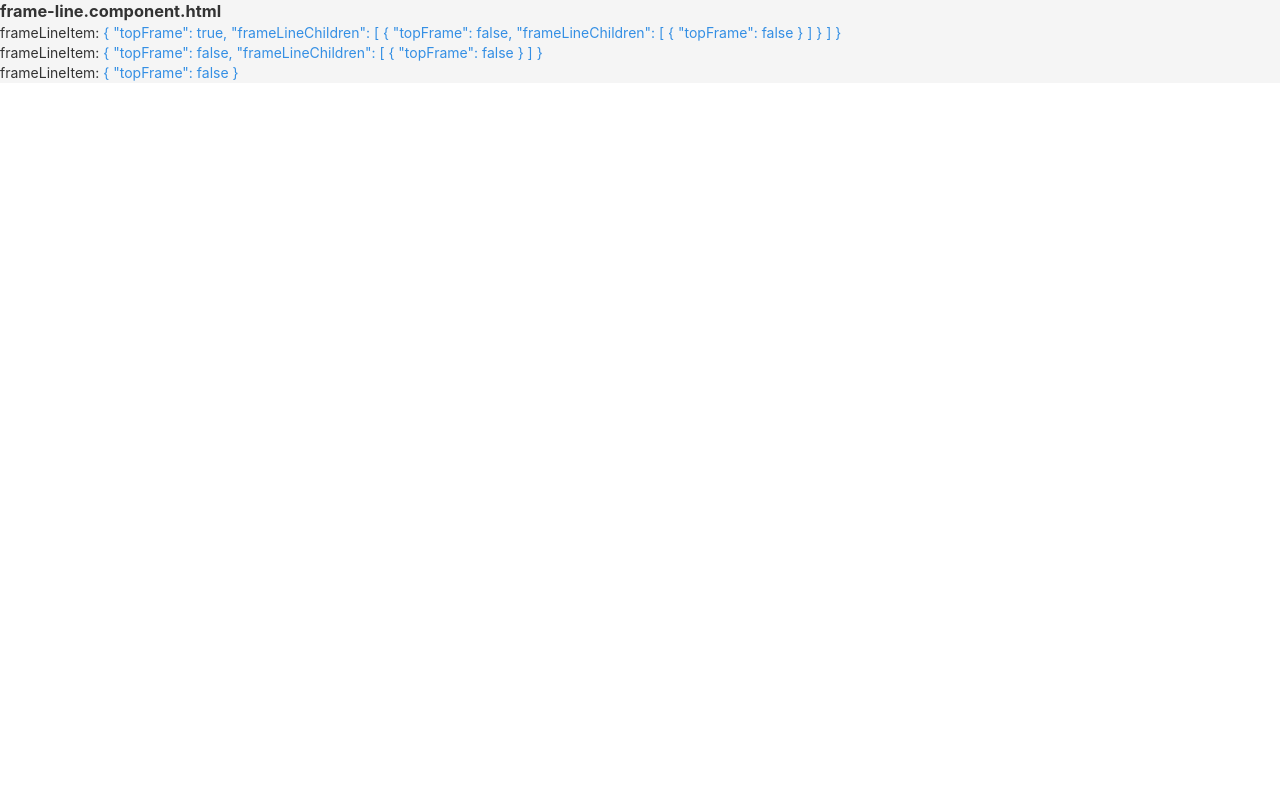
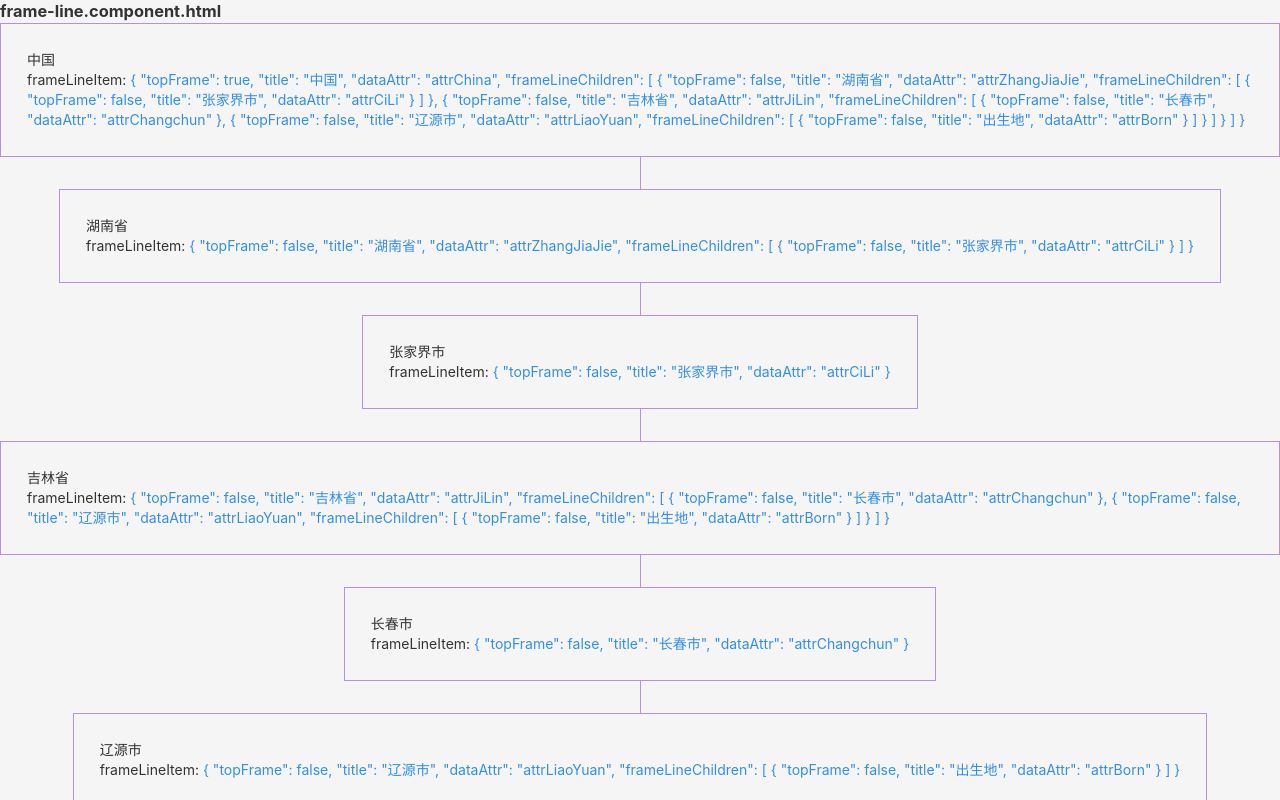
Before and after one commit to RyenToretto/angular-frame-line, an Angular app: page /frame-line in a window 1280 px wide. Shown: the top 800 px of the page. Built offline with nearby package versions, Linux system fonts and the light colour scheme.

Commit message:
数据模拟

```diff
--- a/src/app/components/frame-line/frame-line-children/frame-line-children.component.scss
+++ b/src/app/components/frame-line/frame-line-children/frame-line-children.component.scss
@@ -1,3 +1,5 @@
+@import "./frame-line-item/frame-line-item.component.scss";
+
 .frame-line-children {
   box-sizing: border-box;
   width: 100%;
--- a/src/app/components/frame-line/frame-line-children/frame-line-item/frame-line-item.component.html
+++ b/src/app/components/frame-line/frame-line-children/frame-line-item/frame-line-item.component.html
@@ -1,4 +1,17 @@
 <div class="frame-line-item">
-  frameLineItem: <span>{{ frameLineItem | json}}</span>
+  <div class="frame-line-item-box">
+    <div class="frame-line-item-wrapper">
+      <div class="frame-line-item-content">
+        <div class="frame-line-item-title">{{ frameLineItem.title }}</div>
+        <div class="frame-line-item-detail">
+          frameLineItem: <span>{{ frameLineItem | json}}</span>
+        </div>
+      </div>
+    </div>
+
+    <div class="item-y-line-box">
+      <div class="item-y-line"></div>
+    </div>
+  </div>
   <app-frame-line-children [frameLineChildren]="frameLineItem.frameLineChildren"></app-frame-line-children>
 </div>
--- a/src/app/components/frame-line/frame-line-children/frame-line-item/frame-line-item.component.scss
+++ b/src/app/components/frame-line/frame-line-children/frame-line-item/frame-line-item.component.scss
@@ -1,4 +1,32 @@
 .frame-line-item {
   box-sizing: border-box;
   width: 100%;
+  .frame-line-item-box {
+    box-sizing: border-box;
+    width: 100%;
+    .frame-line-item-wrapper {
+      box-sizing: border-box;
+      width: 100%;
+      display: flex;
+      align-items: center;
+      justify-content: center;
+      .frame-line-item-content {
+        box-sizing: border-box;
+        padding: 26px;
+        border: 1px solid #b88de2;
+      }
+    }
+    .item-y-line-box {
+      box-sizing: border-box;
+      height: 4vh;
+      display: flex;
+      align-items: center;
+      justify-content: center;
+      .item-y-line {
+        width: 1px;
+        height: 100%;
+        background-color: #b88de2;
+      }
+    }
+  }
 }
--- a/src/app/components/frame-line/frame-line.declare.ts
+++ b/src/app/components/frame-line/frame-line.declare.ts
@@ -1,4 +1,6 @@
 export interface frameLineItemType {
     topFrame?: boolean;
+    title?: string;
+    dataAttr?: string;
     frameLineChildren?: frameLineItemType[];
 }
--- a/src/app/components/frame-line/frame-line.service.ts
+++ b/src/app/components/frame-line/frame-line.service.ts
@@ -11,15 +11,45 @@ export class FrameLineService {
     frameLineData: frameLineItemType[] = [
         {
             topFrame: true,
+            title: '中国',
+            dataAttr: 'attrChina',
             frameLineChildren: [
                 {
                     topFrame: false,
+                    title: '湖南省',
+                    dataAttr: 'attrZhangJiaJie',
                     frameLineChildren: [
                         {
-                            topFrame: false
+                            topFrame: false,
+                            title: '张家界市',
+                            dataAttr: 'attrCiLi',
                         }
                     ]
-                }
+                },
+                {
+                    topFrame: false,
+                    title: '吉林省',
+                    dataAttr: 'attrJiLin',
+                    frameLineChildren: [
+                        {
+                            topFrame: false,
+                            title: '长春市',
+                            dataAttr: 'attrChangchun',
+                        },
+                        {
+                            topFrame: false,
+                            title: '辽源市',
+                            dataAttr: 'attrLiaoYuan',
+                            frameLineChildren: [
+                                {
+                                    topFrame: false,
+                                    title: '出生地',
+                                    dataAttr: 'attrBorn',
+                                }
+                            ]
+                        }
+                    ]
+                },
             ]
         },
     ];
```
